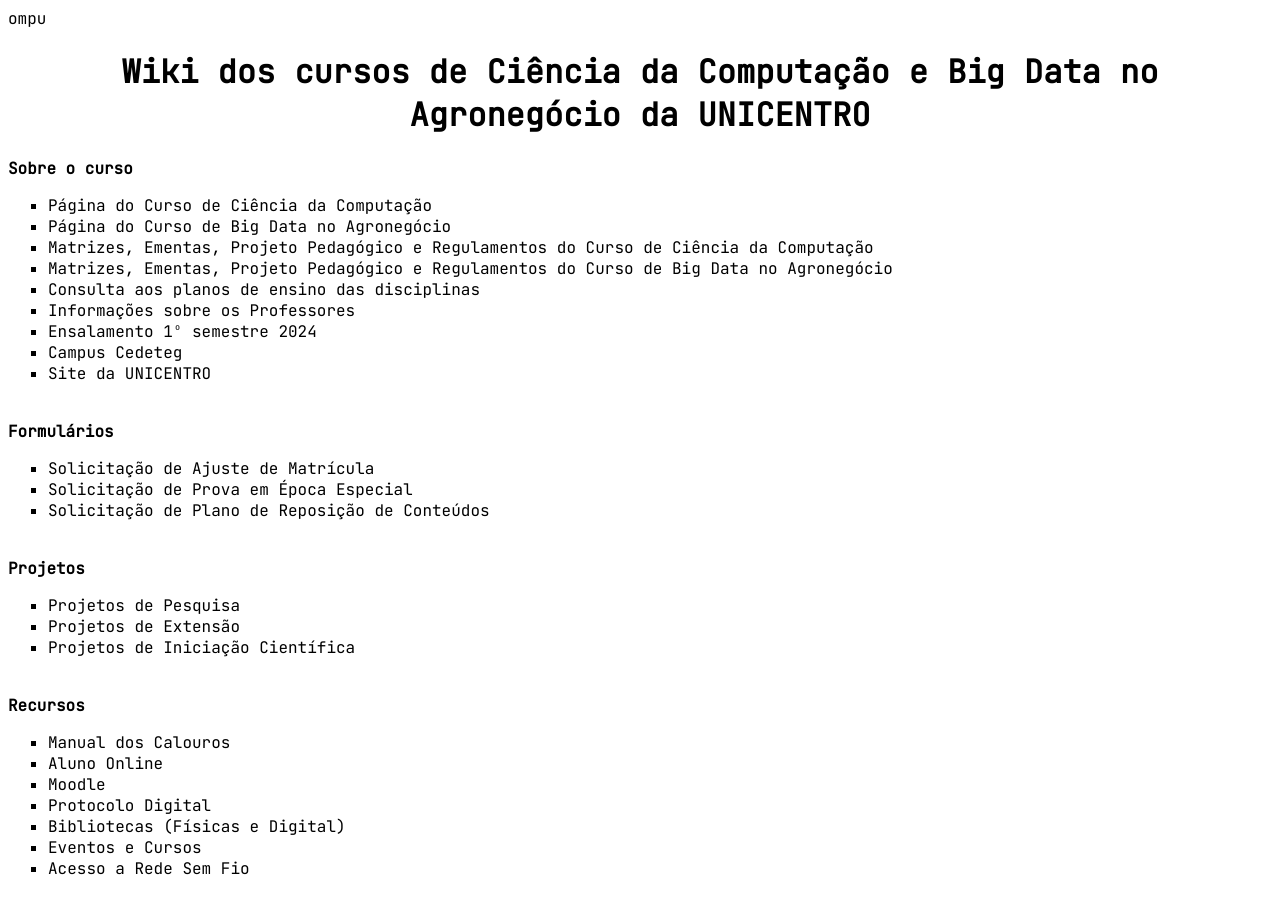
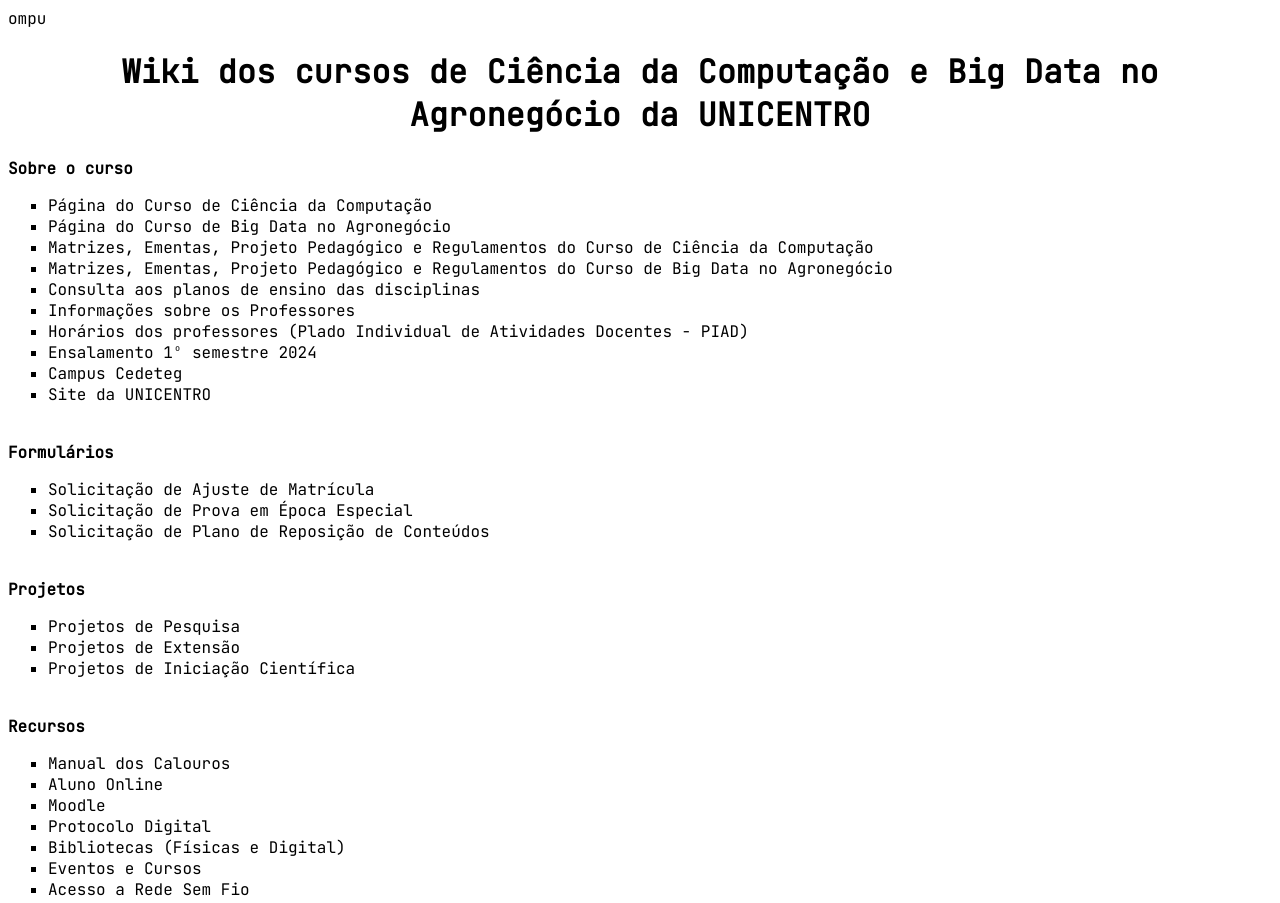
Before and after one commit to computacaodaunicentro/computacaodaunicentro.github.io, a plain HTML site: page index.html in a window 1280 px wide. Shown: the top 903 px of the page. Drawn offline with Linux system fonts and the light colour scheme.

Commit message:
Update index.html

```diff
--- a/index.html
+++ b/index.html
@@ -33,6 +33,7 @@ ompu    <!DOCTYPE html>
             <!--<li><a href="https://drive.google.com/drive/folders/1MLrkZN6CDsk4WKACflBMHClF1fa1fVLj?usp=sharing" target="_blank">Horários dos professores (aulas e atendimentos) [temp]</a></li>-->
             <li><a href="https://sguweb.unicentro.br/pdplanoensinos/pesquisa" target="_blank">Consulta aos planos de ensino das disciplinas</a></li>
 	    <li><a href="https://docs.google.com/document/d/1oiGZ8JhKxjx-WudKtbUT7Sy1VggCbC-n8aeI6yOYheg/edit?usp=sharing" target="_blank">Informações sobre os Professores</a></li>
+	    <li><a href="https://sguweb.unicentro.br/pdpiadxperiodos/pesquisa" target="_blank">Horários dos professores (Plado Individual de Atividades Docentes - PIAD)</a></li>
             <li><a href="https://www3.unicentro.br/cedeteg/ensalamento/" target="_blank">Ensalamento 1º semestre 2024</a></li>
 	    <li><a href="https://www3.unicentro.br/cedeteg/" target="_blank">Campus Cedeteg</a></li>
             <li><a href="https://www3.unicentro.br/" target="_blank">Site da UNICENTRO</a></li>
```
